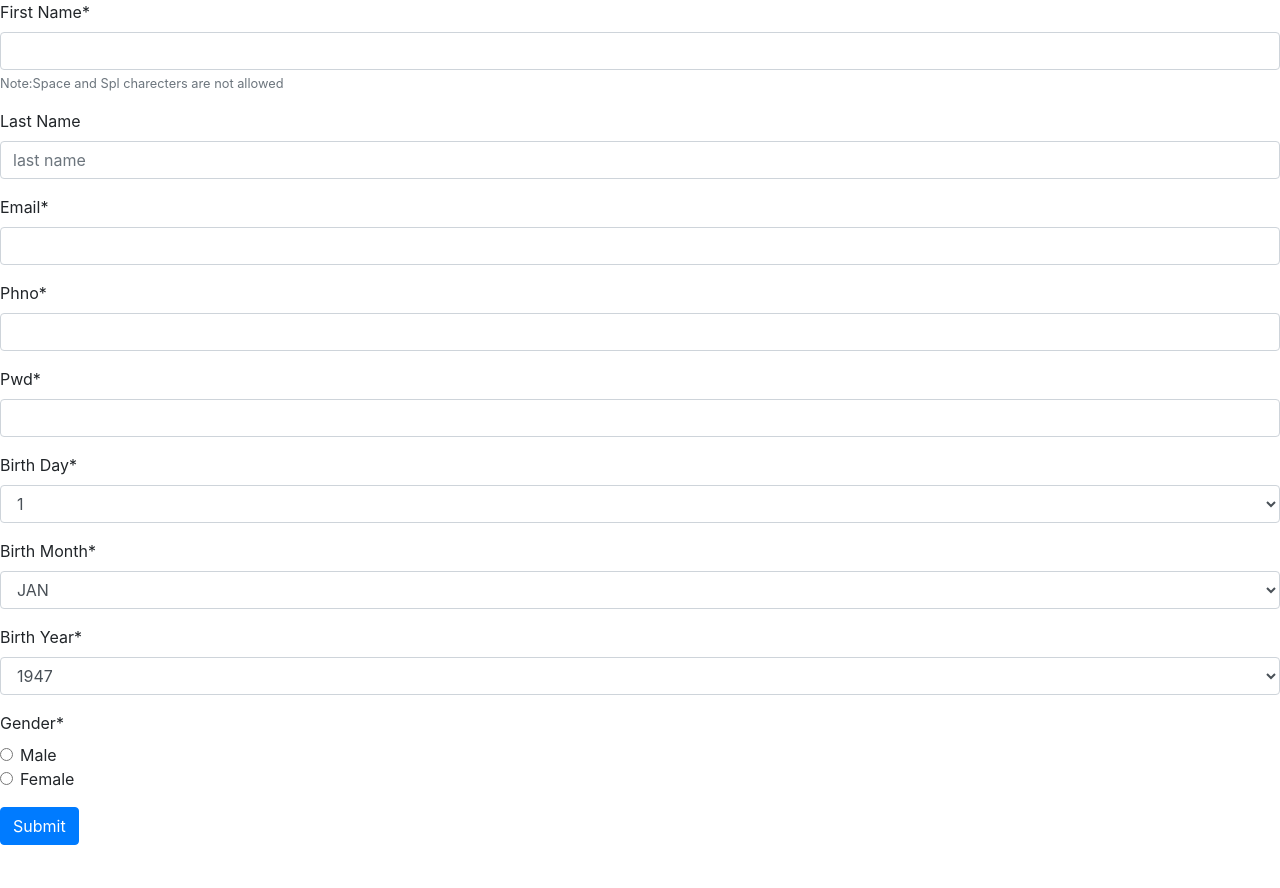
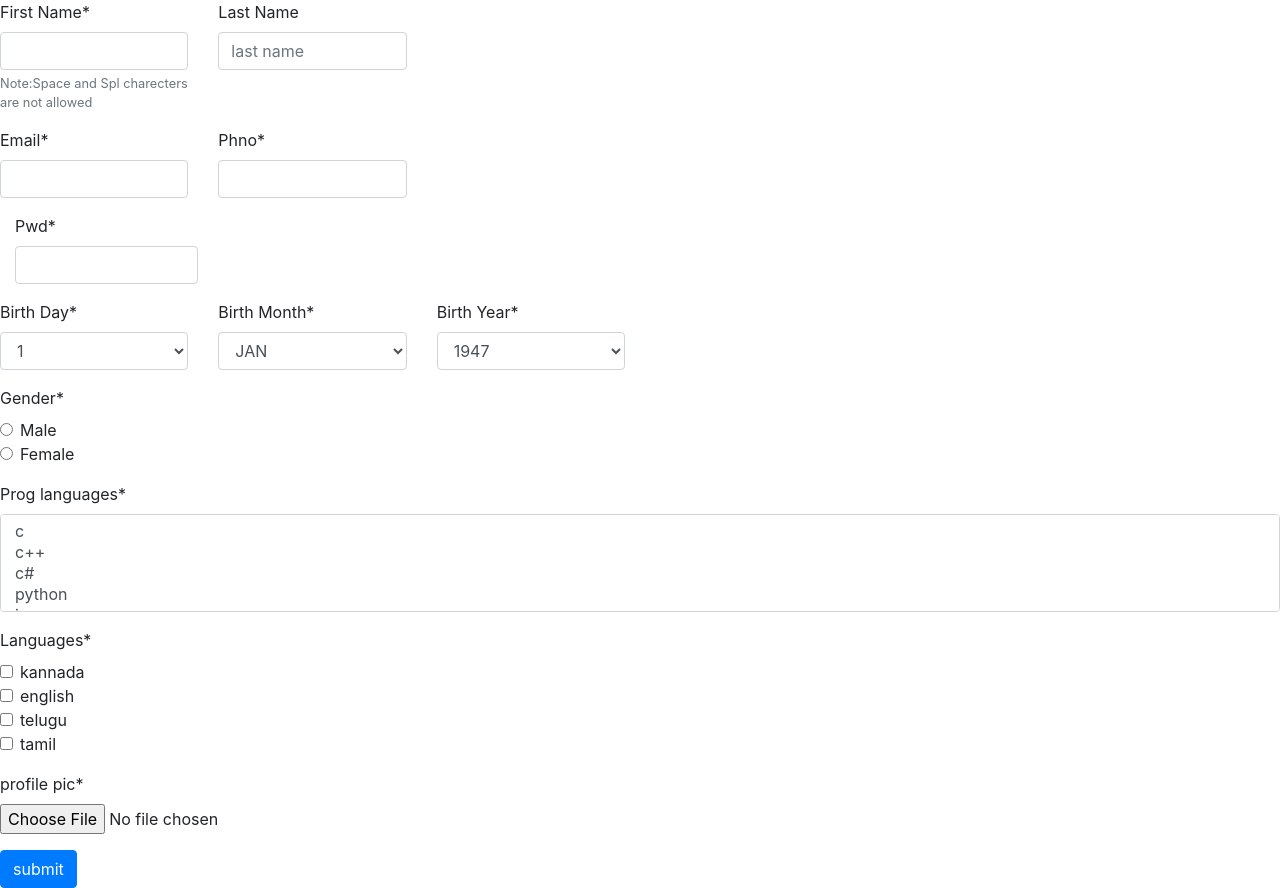
Before and after one commit to SHAHANAZ75/p9, a Django app: page /myapp/builtin/ in a window 1280 px wide. Before the commit the page ends 845 px from the top, so only its background shows below. Run offline with Django 3.2, Linux system fonts and the light colour scheme; some libraries are stand-ins or nearby versions.

Commit message:
fourth commit

```diff
--- a/myapp/forms.py
+++ b/myapp/forms.py
@@ -14,3 +14,6 @@ class SampleForm(forms.Form):
     birth_month=forms.ChoiceField(choices=choices_month,required=True,label="Birth Month")
     birth_year=forms.ChoiceField(choices=choices_year,required=True,label="Birth Year")
     gender=forms.ChoiceField(choices=[('Male','Male'),('Female','Female')],widget=forms.RadioSelect)
+    prog_languages=forms.MultipleChoiceField(choices=[('c','c'),('c++','c++'),('c#','c#'),('python','python'),('java','java')])
+    languages=forms.MultipleChoiceField(choices=[('kannada','kannada'),('english','english'),('telugu','telugu'),('tamil','tamil')],widget=forms.CheckboxSelectMultiple)
+    image=forms.ImageField(max_length=200,allow_empty_file=False,required=True,label="profile pic")
--- a/templates/builtin.html
+++ b/templates/builtin.html
@@ -10,16 +10,44 @@
 </head>
 <body>
 
-    <form method="POST">
+    <form method="POST" enctype="multipart/form-data">
         {% csrf_token %}
-        {{ form|crispy }}
-        <!-- <table border="2pt">
-        {{form.as_table}}>
-    </table> -->
-    <!-- <ul>
-        {{ form.as_ul }}
-    </ul> -->
-        <input type="submit" class ="btn btn-primary" value="Submit">
-</table>
-</body>
-</html>
+        <div class="row">
+            <div class="col-2">
+                {{ form.first_name|as_crispy_field }}
+            </div>
+            <div class="col-2">
+                {{ form.last_name|as_crispy_field }}
+            </div>
+        </div>
+        <div class="row">
+            <div class="col-2">
+                {{ form.email|as_crispy_field }}
+            </div>
+            <div class="col-2">
+                {{ form.phno|as_crispy_field }}
+            </div>
+        </div>
+        <div class="col-2">
+            {{ form.pwd|as_crispy_field }}
+        </div>
+        <div class="row">
+            <div class="col-2">
+                {{ form.birth_day|as_crispy_field }}
+            </div>
+            <div class="col-2">
+                {{ form.birth_month|as_crispy_field }}
+            </div>
+            <div class="col-2">
+                {{ form.birth_year|as_crispy_field }}
+            </div>
+        </div>
+            {{ form.gender|as_crispy_field }}
+            {{ form.prog_languages|as_crispy_field }}
+            {{ form.languages|as_crispy_field }}
+            {{ form.image|as_crispy_field }}
+
+        <input type="submit" class="btn btn-primary" value="submit">
+        </form>
+    </body>
+    </html>
```
